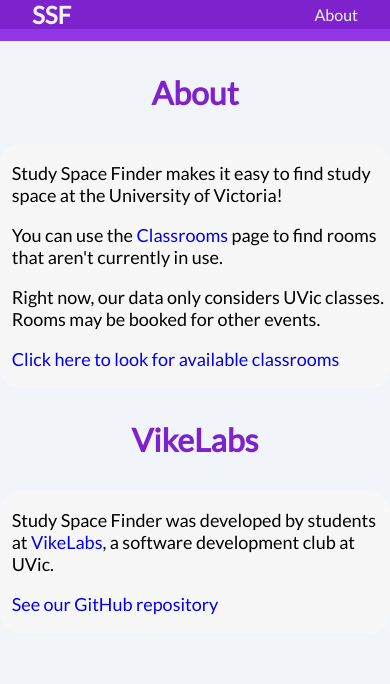
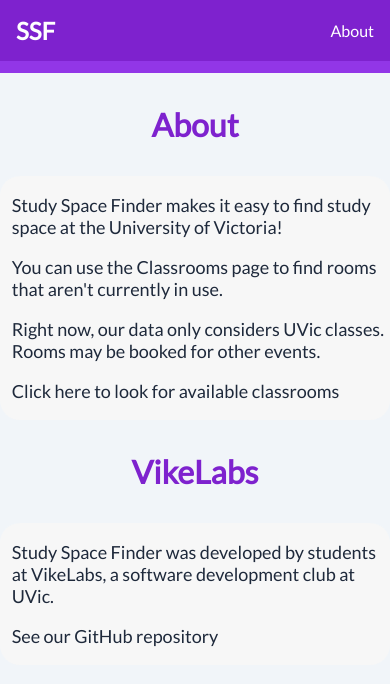
Before and after one commit to VikeLabs/StudySpaceFinder, a React (Create React App) app: page /about in a window 390 px wide. Shown: the top 684 px of the page. Built offline with nearby package versions, Linux system fonts and the light colour scheme.

Commit message:
fix: nav bar mobile screen

```diff
--- a/src/components/common/Nav/Nav.module.css
+++ b/src/components/common/Nav/Nav.module.css
@@ -12,8 +12,9 @@
   border-bottom: 0.8rem solid var(--accent-lighter);
 }
 
-.nav a {
-  color: var(--bg-main);
+.nav a,
+.title {
+  color: var(--bg-secondary);
 }
 
 .title::after {
@@ -26,22 +27,6 @@
   }
 
   .nav {
-    padding: 0 2em;
+    padding: 1em;
   }
 }
-
-a {
-  text-decoration: none;
-}
-
-ul a {
-  color: inherit;
-}
-
-ul a :hover {
-  color: inherit;
-}
-
-ul a.active {
-  /* active style? */
-}
--- a/src/index.css
+++ b/src/index.css
@@ -5,6 +5,7 @@
   padding: 0;
   box-sizing: border-box;
   outline: transparent;
+  color: var(--fg-main);
 }
 
 html,
```
